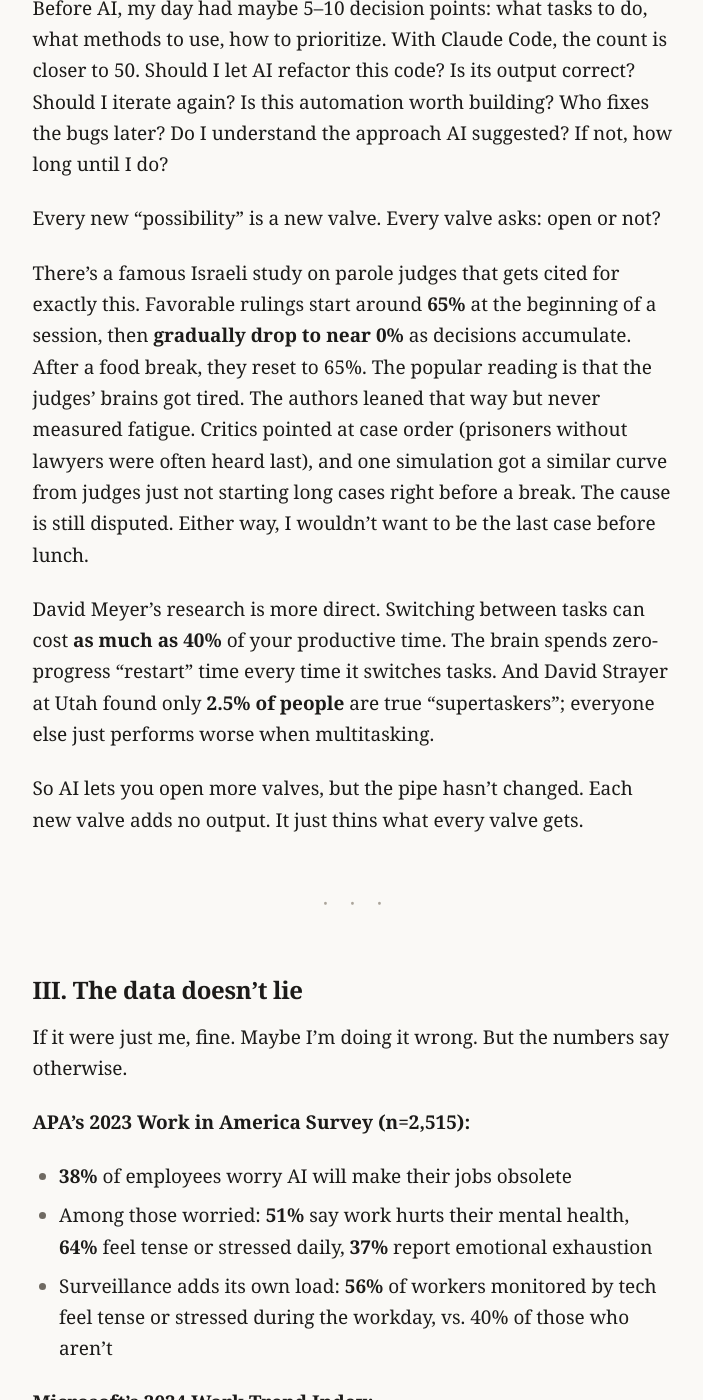
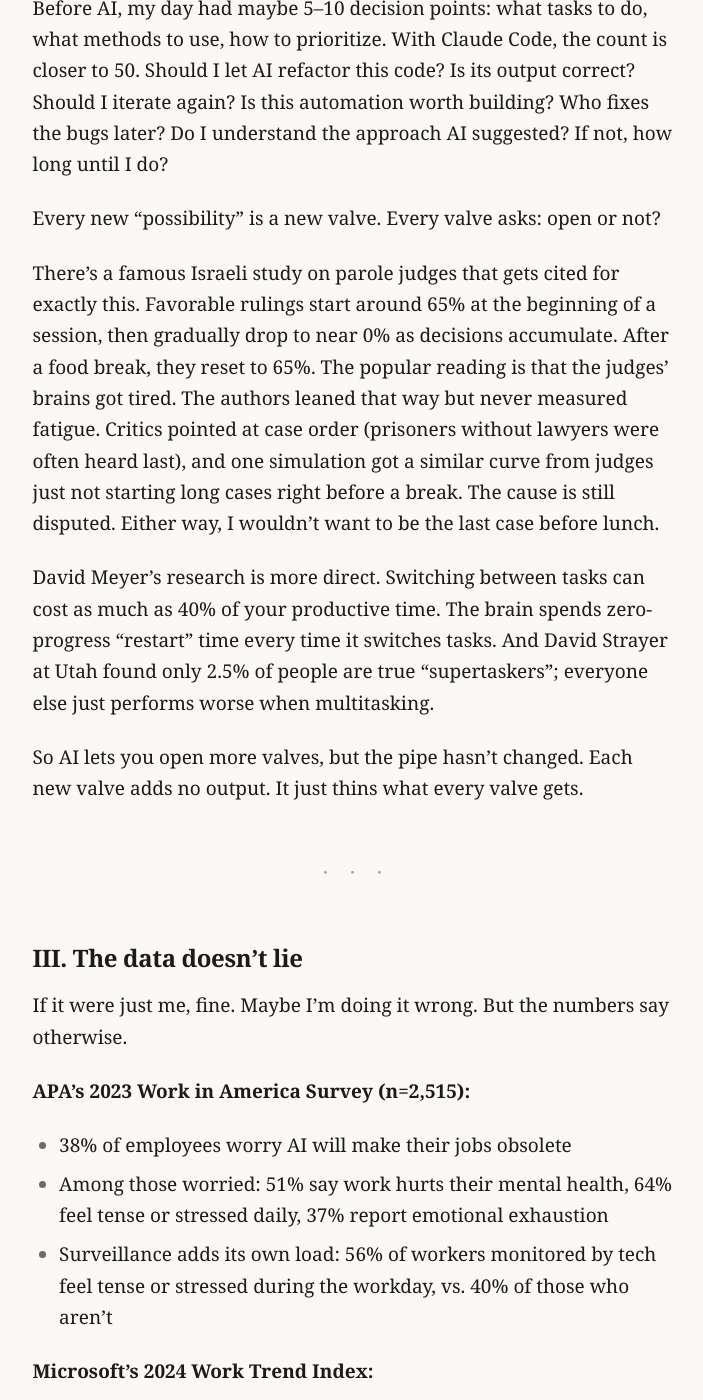
Before and after one commit to zachc-ai/zachc-ai.github.io, a Jekyll site: the page built from _posts/2026-04-08-the-curse-of-possibility.md, in a window 1280 px wide and 1400 px high, scrolled down 2618 px. Shown: the whole window, without its empty margins (280-983 px from the left). Built offline with Jekyll 4.4.1, drawn with Linux system fonts in a browser that asks for light colours; comment, search, counter and statistics services are not loaded; some of the changed text lies outside the part shown.

Commit message:
Thin decorative bold and finish humanizer follow-ups
Curse and compound-interest posts drop from 21-37 inline bolds per block
to 1-6 (humanizer §19), keeping only the punchlines and scan-labels;
words unchanged. Steersman loses term-bolding. PFC description drops
"quietly"; Journey's EN ending gets the half-step the ZH already had.

Co-authored-by: Copilot <223556219+Copilot@users.noreply.github.com>

```diff
--- a/_posts/2026-04-08-the-curse-of-possibility.md
+++ b/_posts/2026-04-08-the-curse-of-possibility.md
@@ -47,7 +47,7 @@ Then I noticed a paradox. Everything became "doable," but everything took longer
 
 I assumed it was just me. Maybe I wasn't efficient enough. Maybe I hadn't found the right workflow. Then I saw the data:
 
-> Upwork's 2024 research found that **77% of employees using AI say the tools have added to their workload**.
+> Upwork's 2024 research found that 77% of employees using AI say the tools have added to their workload.
 
 It's not just me. It's structural.
 
@@ -62,13 +62,13 @@ Zhuangzi said something two thousand years ago that hits differently now:
 
 Sounds like a platitude, but cognitive science spent the next two thousand years proving him right.
 
-In 1956, George Miller published a now-famous paper: *The Magical Number Seven, Plus or Minus Two*. He found that human working memory holds roughly **7 chunks of information** at once. Seven chunks, not 7 GB. It's a hardware limit, and you can't upgrade it by "trying harder," any more than you can grow a new heart chamber by running.
+In 1956, George Miller published a now-famous paper: *The Magical Number Seven, Plus or Minus Two*. He found that human working memory holds roughly 7 chunks of information at once. Seven chunks, not 7 GB. It's a hardware limit, and you can't upgrade it by "trying harder," any more than you can grow a new heart chamber by running.
 
 Then John Sweller's Cognitive Load Theory in the late 1980s added the next layer. Working memory is small. It's also short-lived. Everything has to squeeze through this bottleneck before it gets to long-term memory. Too many options, too complex an interface, too much noise — and learning and decision-making fall apart.
 
-And then **directed attention fatigue**, from Rachel and Stephen Kaplan at Michigan. Your brain burns energy just suppressing distractions, and the fuel tank is finite. When it runs dry: more mistakes, worse planning, shorter temper, dumber impulses.
+And then directed attention fatigue, from Rachel and Stephen Kaplan at Michigan. Your brain burns energy just suppressing distractions, and the fuel tank is finite. When it runs dry: more mistakes, worse planning, shorter temper, dumber impulses.
 
-From Miller to Sweller to the Kaplans, over half a century of research says the same thing: your brain is a pipe, and **the pipe doesn't get wider.**
+From Miller to Sweller to the Kaplans, over half a century of research says the same thing: your brain is a pipe, and the pipe doesn't get wider.
 
 ---
 
@@ -78,7 +78,7 @@ Herbert Simon, in 1971, wrote a sentence the AI era keeps making truer:
 
 > "In an information-rich world, the wealth of information means a dearth of something else — a scarcity of whatever it is that information consumes: the attention of its recipients."
 
-1971. No internet, no smartphones, no AI. Simon was watching TV channels and newspapers multiply. He still got the punchline. **Attention is zero-sum.** Give it to A, and B gets less.
+1971. No internet, no smartphones, no AI. Simon was watching TV channels and newspapers multiply. He still got the punchline. Attention is zero-sum. Give it to A, and B gets less.
 
 Now apply that to the AI era.
 
@@ -86,9 +86,9 @@ Before AI, my day had maybe 5–10 decision points: what tasks to do, what metho
 
 Every new "possibility" is a new valve. Every valve asks: open or not?
 
-There's a famous Israeli study on parole judges that gets cited for exactly this. Favorable rulings start around **65%** at the beginning of a session, then **gradually drop to near 0%** as decisions accumulate. After a food break, they reset to 65%. The popular reading is that the judges' brains got tired. The authors leaned that way but never measured fatigue. Critics pointed at case order (prisoners without lawyers were often heard last), and one simulation got a similar curve from judges just not starting long cases right before a break. The cause is still disputed. Either way, I wouldn't want to be the last case before lunch.
+There's a famous Israeli study on parole judges that gets cited for exactly this. Favorable rulings start around 65% at the beginning of a session, then gradually drop to near 0% as decisions accumulate. After a food break, they reset to 65%. The popular reading is that the judges' brains got tired. The authors leaned that way but never measured fatigue. Critics pointed at case order (prisoners without lawyers were often heard last), and one simulation got a similar curve from judges just not starting long cases right before a break. The cause is still disputed. Either way, I wouldn't want to be the last case before lunch.
 
-David Meyer's research is more direct. Switching between tasks can cost **as much as 40%** of your productive time. The brain spends zero-progress "restart" time every time it switches tasks. And David Strayer at Utah found only **2.5% of people** are true "supertaskers"; everyone else just performs worse when multitasking.
+David Meyer's research is more direct. Switching between tasks can cost as much as 40% of your productive time. The brain spends zero-progress "restart" time every time it switches tasks. And David Strayer at Utah found only 2.5% of people are true "supertaskers"; everyone else just performs worse when multitasking.
 
 So AI lets you open more valves, but the pipe hasn't changed. Each new valve adds no output. It just thins what every valve gets.
 
@@ -100,27 +100,27 @@ If it were just me, fine. Maybe I'm doing it wrong. But the numbers say otherwis
 
 **APA's 2023 Work in America Survey (n=2,515):**
 
-- **38%** of employees worry AI will make their jobs obsolete
-- Among those worried: **51%** say work hurts their mental health, **64%** feel tense or stressed daily, **37%** report emotional exhaustion
-- Surveillance adds its own load: **56%** of workers monitored by tech feel tense or stressed during the workday, vs. 40% of those who aren't
+- 38% of employees worry AI will make their jobs obsolete
+- Among those worried: 51% say work hurts their mental health, 64% feel tense or stressed daily, 37% report emotional exhaustion
+- Surveillance adds its own load: 56% of workers monitored by tech feel tense or stressed during the workday, vs. 40% of those who aren't
 
 **Microsoft's 2024 Work Trend Index:**
 
-- **75%** of knowledge workers now use AI at work
-- **78%** bring their own AI tools (BYOAI)
-- Yet **59%** of leaders admit they can't quantify AI's productivity gains
-- **60%** of companies lack an AI vision or plan
-- **46%** of global workers are considering quitting within the year, an all-time high
+- 75% of knowledge workers now use AI at work
+- 78% bring their own AI tools (BYOAI)
+- Yet 59% of leaders admit they can't quantify AI's productivity gains
+- 60% of companies lack an AI vision or plan
+- 46% of global workers are considering quitting within the year, an all-time high
 
 **Upwork's 2024 Research (the most damning):**
 
-- **77%** of AI-using employees say the tools have added to their workload
-- **71%** of full-time employees are burned out; **38%** feel overwhelmed about having to use AI at work
+- 77% of AI-using employees say the tools have added to their workload
+- 71% of full-time employees are burned out; 38% feel overwhelmed about having to use AI at work
 
 **Gallup 2021 Global Emotions Report:**
 
-- **41%** of adults worldwide report stress, an all-time high
-- **42%** report worry, also an all-time high
+- 41% of adults worldwide report stress, an all-time high
+- 42% report worry, also an all-time high
 
 Back in 2007, Tarafdar named five flavors of technostress: overload (work faster), invasion (always on), complexity (steep learning curves), insecurity (will I be replaced?), and uncertainty (this tool will be obsolete next quarter).
 
@@ -136,13 +136,13 @@ In 1987 Robert Solow wrote a line that became the "Solow Paradox":
 
 > "You can see the computer age everywhere but in the productivity statistics."
 
-Erik Brynjolfsson quantified it in 1993. Computing power grew **100×** through the 1970s and 80s, and yet labor productivity growth *fell* from **over 3%** in the 1960s to **roughly 1%**. More computers didn't translate into more productivity, at least not in the short term.
+Erik Brynjolfsson quantified it in 1993. Computing power grew 100× through the 1970s and 80s, and yet labor productivity growth *fell* from over 3% in the 1960s to roughly 1%. More computers didn't translate into more productivity, at least not in the short term.
 
 Same story with steam and electricity. The productivity payoff took decades. Factories in the 1890s bolted electric motors onto steam-era floor plans and wondered why nothing changed. It wasn't until someone rethought the entire factory layout that electricity actually delivered.
 
 AI is running the same cycle:
 
-**Tool explosion → cognitive overload → organizational adaptation lag → productivity stagnation**
+Tool explosion → cognitive overload → organizational adaptation lag → productivity stagnation
 
 75% are using AI. 59% of leaders can't tell you what it's actually doing for them. More tools, more exhaustion. What's lagging is us: our habits, our orgs, our brains.
 
@@ -162,7 +162,7 @@ And the sharper one:
 > "Less brings gain; more brings confusion."
 > — *Tao Te Ching*, Chapter 22
 
-Two and a half thousand years before any of that research, same answer: **do less.**
+Two and a half thousand years before any of that research, same answer: do less.
 
 When Steve Jobs came back to Apple in 1997, the first thing he did wasn't ship new products. He killed 70% of the product line. He later said:
 
@@ -172,9 +172,9 @@ Obama wore the same gray or blue suit every day. Zuckerberg wore the same gray T
 
 My own recent version of this: Claude Code can help me with dozens of things. Note automation, code refactoring, knowledge curation, data analysis, documentation. But when I try to push every one of those forward at the same time, I'm more exhausted than I was before AI. Every new automated pipeline is one more system to maintain, one more failure point, one more "is this AI output correct?" judgment.
 
-The moments that actually work are when I decide **not to do** something. Not because I can't. Because I can — which makes "not doing" an active decision I have to make deliberately.
+The moments that actually work are when I decide not to do something. Not because I can't. Because I can — which makes "not doing" an active decision I have to make deliberately.
 
-Jacoby's experiments showed the same thing. **More brand information actually led to worse decisions.** Barry Schwartz called it the "paradox of choice." Past a certain point, more options just mean more anxiety and more regret.
+Jacoby's experiments showed the same thing. More brand information actually led to worse decisions. Barry Schwartz called it the "paradox of choice." Past a certain point, more options just mean more anxiety and more regret.
 
 AI has handed us more options than we've ever had. Our ability to choose well? Still the same.
 
@@ -234,7 +234,7 @@ The moments you decide **not** to use AI.
 
 一开始我以为是自己的问题。可能效率不够高，或者还没找到对的工作方式。直到看见一组数据：
 
-> Upwork 2024 年的研究发现，**用 AI 工具的员工里，77% 说这些工具反而加重了工作量**。
+> Upwork 2024 年的研究发现，用 AI 工具的员工里，77% 说这些工具反而加重了工作量。
 
 不是我一个人的错觉。是结构性的。
 
@@ -249,13 +249,13 @@ The moments you decide **not** to use AI.
 
 听着像鸡汤？后来的认知科学证明，他说得一点没错。
 
-1956 年，心理学家 George Miller 发了一篇后来成为经典的论文：《神奇的数字 7±2》。他发现人类工作记忆（working memory）一次大约能装下**7 个信息单元**。7 个 chunks，可不是 7 GB。这是硬件限制，靠“更努力”升级不了，就像跑步跑得再多，也不会多长出一个心房。
+1956 年，心理学家 George Miller 发了一篇后来成为经典的论文：《神奇的数字 7±2》。他发现人类工作记忆（working memory）一次大约能装下 7 个信息单元。7 个 chunks，可不是 7 GB。这是硬件限制，靠“更努力”升级不了，就像跑步跑得再多，也不会多长出一个心房。
 
 1980 年代末，John Sweller 的认知负荷理论补了一刀：工作记忆不光小，还短命。所有信息都得先挤过这个瓶颈，才能进长期记忆。选项一多、界面一乱、噪音一大，学习和决策质量直接崩。
 
-还有一个维度：密歇根大学 Kaplan 夫妇的**定向注意力疲劳**。大脑要集中注意力，就得不停压制周围的干扰，这件事本身就在烧能量。能量烧完了，后果就来了：判断失误、规划变差、脾气变大、做事冲动。
+还有一个维度：密歇根大学 Kaplan 夫妇的定向注意力疲劳。大脑要集中注意力，就得不停压制周围的干扰，这件事本身就在烧能量。能量烧完了，后果就来了：判断失误、规划变差、脾气变大、做事冲动。
 
-从 Miller 到 Sweller 到 Kaplan，半个多世纪的研究翻来覆去说的都是一件事：大脑是一根管子，**这根管子不会变粗。**
+从 Miller 到 Sweller 到 Kaplan，半个多世纪的研究翻来覆去说的都是一件事：大脑是一根管子，这根管子不会变粗。
 
 这就好比《天龙八部》里的鸠摩智。他把少林七十二绝艺一门一门学会了，看上去无敌。结果运起小无相功硬撑那些招式，自己内息逆转，走火入魔。问题不出在招式上，出在他那条经脉就那么粗，硬塞了七十二门进去。藏经阁的扫地僧点破过他：“每一项绝技，均须有相应的慈悲佛法为之化解。”鸠摩智没听进去。
 
@@ -269,7 +269,7 @@ Herbert Simon 在 1971 年写过一句话，到了 AI 时代越来越准：
 
 > “在信息丰富的世界里，信息的富裕意味着其他东西的匮乏——即信息所消耗的东西的匮乏：接收者的注意力。”
 
-1971 年。没互联网，没智能手机，没 AI。Simon 看到的只是电视和报纸在变多。但他已经看透了。**注意力是零和的。**给了 A，B 就少了。
+1971 年。没互联网，没智能手机，没 AI。Simon 看到的只是电视和报纸在变多。但他已经看透了。注意力是零和的。给了 A，B 就少了。
 
 现在把这逻辑放到 AI 时代。
 
@@ -277,9 +277,9 @@ Herbert Simon 在 1971 年写过一句话，到了 AI 时代越来越准：
 
 每多一个“可能性”就是多一个阀门。每个阀门都在问你一句：开还是不开？
 
-以色列有个挺有名的假释法官研究，结果挺扎心。每轮裁决开始时，批准率大约**65%**。决策数量一多，批准率**就一路降到接近 0%**。吃完东西休息一下，又回到 65%。流行的说法是法官的脑子累了。作者自己也往这个方向解释，但从没直接测过疲劳。后来有人指出排案顺序并不随机（没请律师的犯人常常排在最后），也有人算过，法官只要别在休息前接手耗时长的案子，就能模拟出差不多的曲线。到底什么原因，现在还有争议。反正要是我，可不想排在午饭前最后一个。
+以色列有个挺有名的假释法官研究，结果挺扎心。每轮裁决开始时，批准率大约 65%。决策数量一多，批准率就一路降到接近 0%。吃完东西休息一下，又回到 65%。流行的说法是法官的脑子累了。作者自己也往这个方向解释，但从没直接测过疲劳。后来有人指出排案顺序并不随机（没请律师的犯人常常排在最后），也有人算过，法官只要别在休息前接手耗时长的案子，就能模拟出差不多的曲线。到底什么原因，现在还有争议。反正要是我，可不想排在午饭前最后一个。
 
-David Meyer 的研究更直接：来回切换任务，最多能吃掉**40%** 的有效时间。大脑每切换一次任务，都得花一段“重启”时间，这段时间里一点进展都没有。犹他大学的 David Strayer 则发现，只有**2.5% 的人**是真正的“超级任务者”，其余的人多任务时表现都会下降。
+David Meyer 的研究更直接：来回切换任务，最多能吃掉 40% 的有效时间。大脑每切换一次任务，都得花一段“重启”时间，这段时间里一点进展都没有。犹他大学的 David Strayer 则发现，只有 2.5% 的人是真正的“超级任务者”，其余的人多任务时表现都会下降。
 
 所以 AI 让你能开更多阀门，但管子没变粗。每多开一个，产出没多，每个阀门分到的水反而更少了。
 
@@ -291,27 +291,27 @@ David Meyer 的研究更直接：来回切换任务，最多能吃掉**40%** 的
 
 **APA 2023 年美国职场调查（2,515 人）：**
 
-- **38%** 的员工担心 AI 会让自己的工作过时
-- 这些担心 AI 的人里，**51%** 觉得工作伤害了自己的心理健康，**64%** 上班时常感到紧张、有压力，**37%** 感到情感耗竭
-- 被技术监控本身就是压力：被监控的员工里，**56%** 上班时常感到紧张、有压力，没被监控的只有 40%
+- 38% 的员工担心 AI 会让自己的工作过时
+- 这些担心 AI 的人里，51% 觉得工作伤害了自己的心理健康，64% 上班时常感到紧张、有压力，37% 感到情感耗竭
+- 被技术监控本身就是压力：被监控的员工里，56% 上班时常感到紧张、有压力，没被监控的只有 40%
 
 **Microsoft 2024 年工作趋势指数：**
 
-- **75%** 的知识工作者已经在工作中用上了 AI
-- **78%** 自带 AI 工具上班（BYOAI）
-- 但 **59%** 的领导承认，没法量化 AI 带来的生产力提升
-- **60%** 的公司承认，在 AI 上缺乏愿景和计划
-- **46%** 的全球职场人考虑在一年内辞职，历史最高
+- 75% 的知识工作者已经在工作中用上了 AI
+- 78% 自带 AI 工具上班（BYOAI）
+- 但 59% 的领导承认，没法量化 AI 带来的生产力提升
+- 60% 的公司承认，在 AI 上缺乏愿景和计划
+- 46% 的全球职场人考虑在一年内辞职，历史最高
 
 **Upwork 2024 年研究（最扎心的一组）：**
 
-- 用 AI 的员工里，**77%** 说这些工具反而加重了工作量
-- **71%** 的全职员工已经倦怠（burnout），**38%** 因为工作中必须用 AI 而不堪重负
+- 用 AI 的员工里，77% 说这些工具反而加重了工作量
+- 71% 的全职员工已经倦怠（burnout），38% 因为工作中必须用 AI 而不堪重负
 
 **Gallup 2021 全球情绪报告：**
 
-- 全球 **41%** 的成年人感到压力，历史新高
-- 全球 **42%** 的成年人感到担忧，也是历史新高
+- 全球 41% 的成年人感到压力，历史新高
+- 全球 42% 的成年人感到担忧，也是历史新高
 
 2007 年 Tarafdar 总结过五种技术压力：过载（逼你加速）、入侵（永远在线）、复杂（学不完的新工具）、不安全（怕被替代）、不确定（下个季度又换一套）。
 
@@ -327,13 +327,13 @@ David Meyer 的研究更直接：来回切换任务，最多能吃掉**40%** 的
 
 > “你到处都能看到计算机时代，唯独在生产力统计中看不到。”
 
-Erik Brynjolfsson 在 1993 年把这件事量化了。1970–80 年代计算能力翻了**100 倍**，但劳动生产率的增速却从 1960 年代的**3% 以上**掉到**大约 1%**。更多计算机没带来更高生产力，至少短期内没有。
+Erik Brynjolfsson 在 1993 年把这件事量化了。1970–80 年代计算能力翻了 100 倍，但劳动生产率的增速却从 1960 年代的 3% 以上掉到大约 1%。更多计算机没带来更高生产力，至少短期内没有。
 
 蒸汽机和电力也是同一个故事。生产力红利花了几十年才兑现。1890 年代的工厂装上电动机，车间布局还是蒸汽机时代那套。直到有人想明白要重新设计整个流程，电力的好处才真正出现。
 
 今天的 AI 时代在跑同一个循环：
 
-**工具爆发 → 认知过载 → 组织适应滞后 → 生产力停滞**
+工具爆发 → 认知过载 → 组织适应滞后 → 生产力停滞
 
 75% 的人在用 AI，但 59% 的领导说不清楚 AI 到底带来了什么。工具更多了，人更累了。掉队的是我们自己：习惯、组织、脑子，都还没跟上。
 
@@ -353,7 +353,7 @@ Erik Brynjolfsson 在 1993 年把这件事量化了。1970–80 年代计算能
 > “少则得，多则惑。”
 > — 《道德经》第二十二章
 
-两千五百年前那句，和今天的认知科学说的，是一回事：**少做一点。**
+两千五百年前那句，和今天的认知科学说的，是一回事：少做一点。
 
 Steve Jobs 1997 年回 Apple，第一件事没去推新品，先砍掉了 70% 的产品线。他后来说：
 
@@ -365,9 +365,9 @@ Obama 每天穿同款灰色或蓝色西装。Zuckerberg 每天穿同款灰 T 恤
 
 我自己最近的一个体会。Claude Code 能帮我做的事有几十种：自动化笔记、代码重构、知识整理、数据分析、写文档。可真要同时推进这么多事，我比不用 AI 的时候还累。每多一条自动化流程，就多一个要维护的系统、多一个可能出错的环节、多一次“这个 AI 输出对不对”的判断。
 
-真正管用的，是我决定**不做**某件事的时候。不是因为做不到。恰恰因为做得到，“不做”才成了一件得我主动拍板的事。
+真正管用的，是我决定不做某件事的时候。不是因为做不到。恰恰因为做得到，“不做”才成了一件得我主动拍板的事。
 
-Jacoby 的实验也说了同一件事：**给消费者的品牌信息越多，决策反而越差。** Barry Schwartz 管这叫“选择的悖论”。选项多过某个点，多出来的就只是焦虑和后悔了。
+Jacoby 的实验也说了同一件事：给消费者的品牌信息越多，决策反而越差。Barry Schwartz 管这叫“选择的悖论”。选项多过某个点，多出来的就只是焦虑和后悔了。
 
 AI 给了我们空前多的选项。但选的能力呢？还是老样子。
 
```
Also changed, not shown: _posts/2026-03-17-prefrontal-cortex-protection.md (+1 -1 lines), _posts/2026-03-28-from-executor-to-steersman.md (+3 -3 lines), _posts/2026-04-05-the-journey-is-the-scripture.md (+2 -0 lines), _posts/2026-04-20-compound-interest-one-secret-four-worlds.md (+46 -46 lines).
